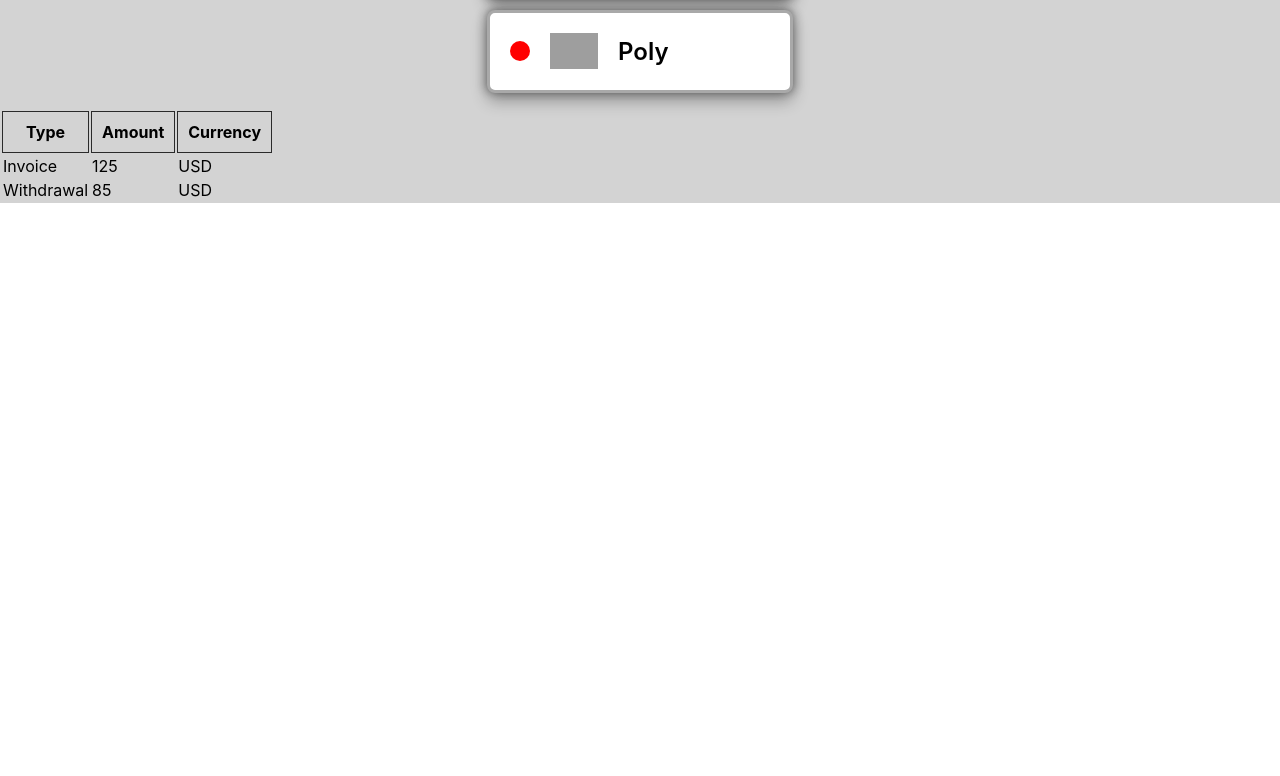
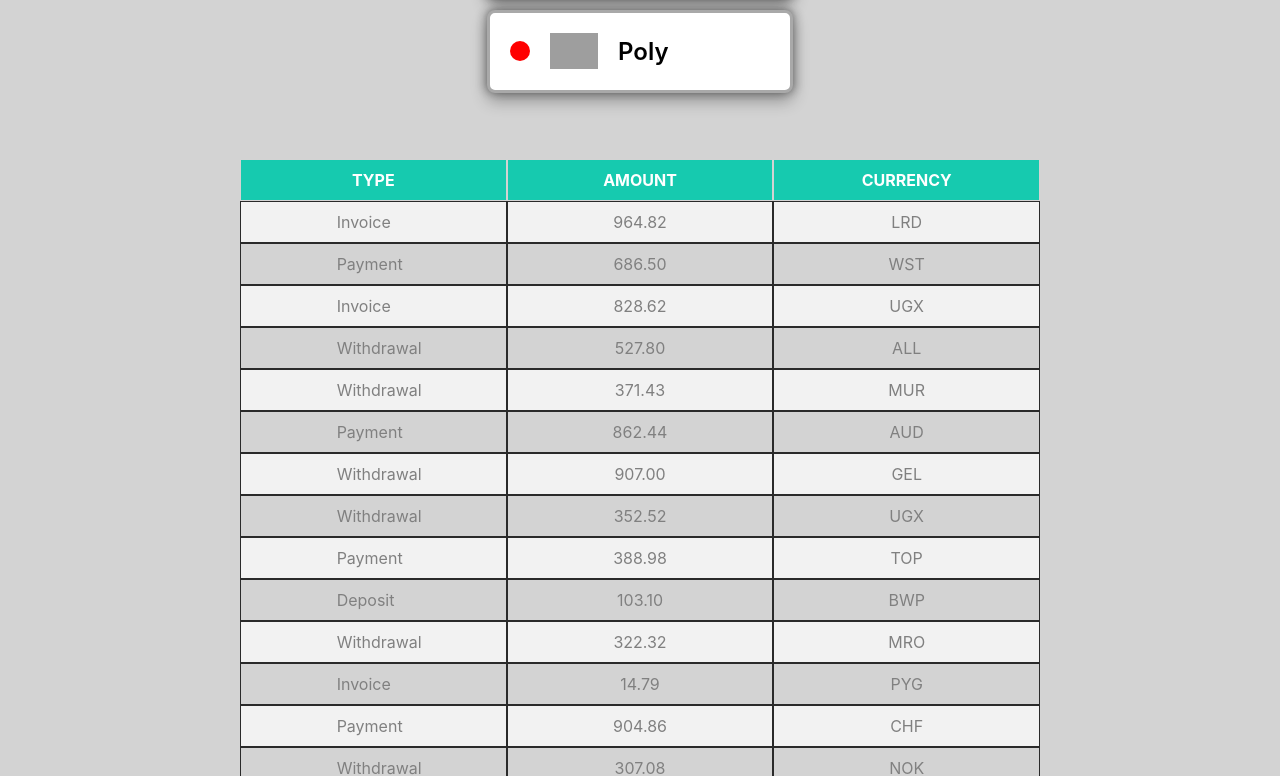
Before and after one commit to EugeneyCh/goit-react-hw-01-components, a React (Create React App) app: page / in a window 1280 px wide. Shown: the part 1084-1860 px from the top of the page. Before the commit the page ends 1287 px from the top, so only its background shows below. Built offline with nearby package versions, Linux system fonts and the light colour scheme; grey boxes are pictures that could not be loaded.

Commit message:
Transactions_create

```diff
--- a/src/components/App.jsx
+++ b/src/components/App.jsx
@@ -9,17 +9,7 @@ import transactions from './Profile/transactions.json';
 
 export const App = () => {
   return (
-    <div
-
-    // style={{
-    //   height: '100vh',
-    //   display: 'flex',
-    //   justifyContent: 'center',
-    //   alignItems: 'center',
-    //   fontSize: 40,
-    //   color: '#010101',
-    // }}
-    >
+    <div>
       {/* React homework-01 */}
       <Profile
         username={user.username}
--- a/src/components/TransactionHistory/TransactionHistory.jsx
+++ b/src/components/TransactionHistory/TransactionHistory.jsx
@@ -2,38 +2,27 @@
 // import TransactionHistoryItem from 'components/TransactionHistoryItem/TransactionHistoryItem';
 import css from './TransactionHistory.module.css';
 
-function TransactionHistory(items) {
+function TransactionHistory({ items }) {
   // items = { items };
   //   console.log(items);
   return (
     <table className={css.transactionHistory}>
       <thead>
         <tr>
-          <th>Type</th>
-          <th>Amount</th>
-          <th>Currency</th>
+          <th>TYPE</th>
+          <th>AMOUNT</th>
+          <th>CURRENCY</th>
         </tr>
       </thead>
 
       <tbody>
-        <tr>
-          <td>Invoice</td>
-          <td>125</td>
-          <td>USD</td>
-        </tr>
-        <tr>
-          <td>Withdrawal</td>
-          <td>85</td>
-          <td>USD</td>
-        </tr>
-
-        {/* {items.map(item => (
-          <tr>
+        {items.map(item => (
+          <tr key={item.id}>
             <td>{item.type}</td>
             <td>{item.amount}</td>
             <td>{item.currency}</td>
           </tr>
-        ))} */}
+        ))}
       </tbody>
     </table>
   );
--- a/src/components/TransactionHistory/TransactionHistory.module.css
+++ b/src/components/TransactionHistory/TransactionHistory.module.css
@@ -1,8 +1,66 @@
-/* .transactionHistory {
-} */
+.transactionHistory {
+  display: flex;
+  flex-direction: column;
 
-.transactionHistory tr,
-.transactionHistory th {
-  padding: 10px;
+  justify-content: space-around;
+  align-items: center;
+  width: 800px;
+  margin: 0 auto;
+}
+.transactionHistory tr td:first-child {
+  text-transform: capitalize;
+  text-align: initial;
+  text-indent: 35%;
+}
+
+.transactionHistory thead {
+  border-collapse: collapse;
+  border-color: lightgray;
+  display: flex;
+  width: 100%;
+  padding-top: 50px;
+}
+.transactionHistory thead tr {
+  width: 100%;
+  display: flex;
+  border-radius: 4px 4px 0 0;
+}
+.transactionHistory thead th {
+  width: 33%;
+  color: #fff;
+  border: 1px solid lightgrey;
+}
+.transactionHistory tbody {
+  border-collapse: collapse;
+  align-items: center;
+  width: 100%;
+  padding-bottom: 50px;
+}
+.transactionHistory tbody td {
   border: 1px solid #2a2a2a;
 }
+.transactionHistory tbody tr {
+  width: 100%;
+  display: flex;
+}
+
+.transactionHistory th,
+.transactionHistory td {
+  padding: 10px;
+  text-align: center;
+  width: 33%;
+  color: gray;
+}
+.transactionHistory tr:nth-child(even) {
+  background-color: lightgrey;
+}
+
+.transactionHistory tr:nth-child(odd) {
+  background-color: #f2f2f2;
+}
+.transactionHistory thead tr:first-child {
+  background-color: rgb(22, 202, 175);
+}
+.transactionHistory tbody tr:last-child {
+  box-shadow: 0px 4px 4px rgba(0, 0, 0, 0.2);
+}
--- a/src/index.js
+++ b/src/index.js
@@ -3,7 +3,9 @@ import ReactDOM from 'react-dom/client';
 import { App } from 'components/App';
 import './index.css';
 
-<script src="http://localhost:8097"></script>;
+{
+  /* <script src="http://localhost:8097"></script>; */
+}
 ReactDOM.createRoot(document.getElementById('root')).render(
   <React.StrictMode>
     <App />
```
